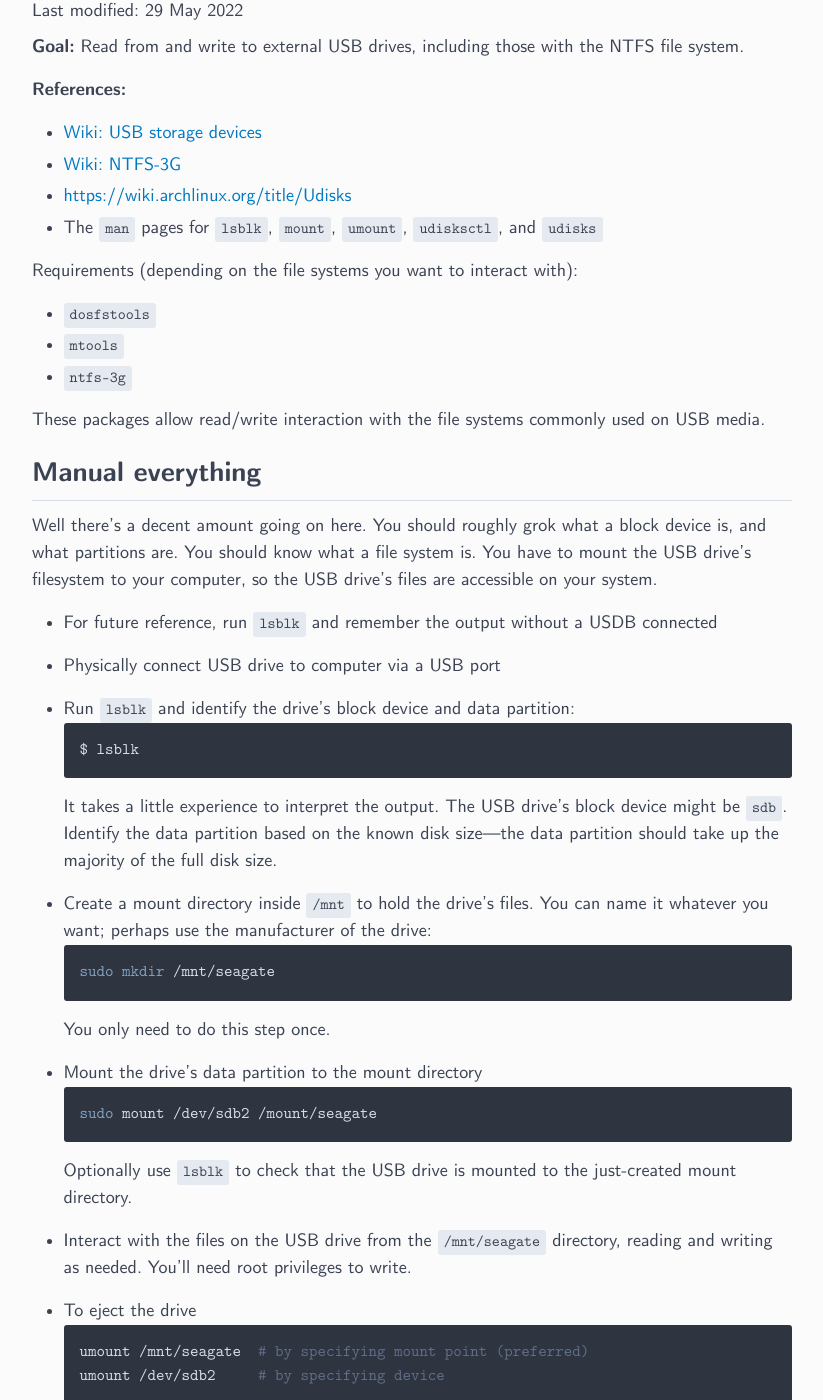
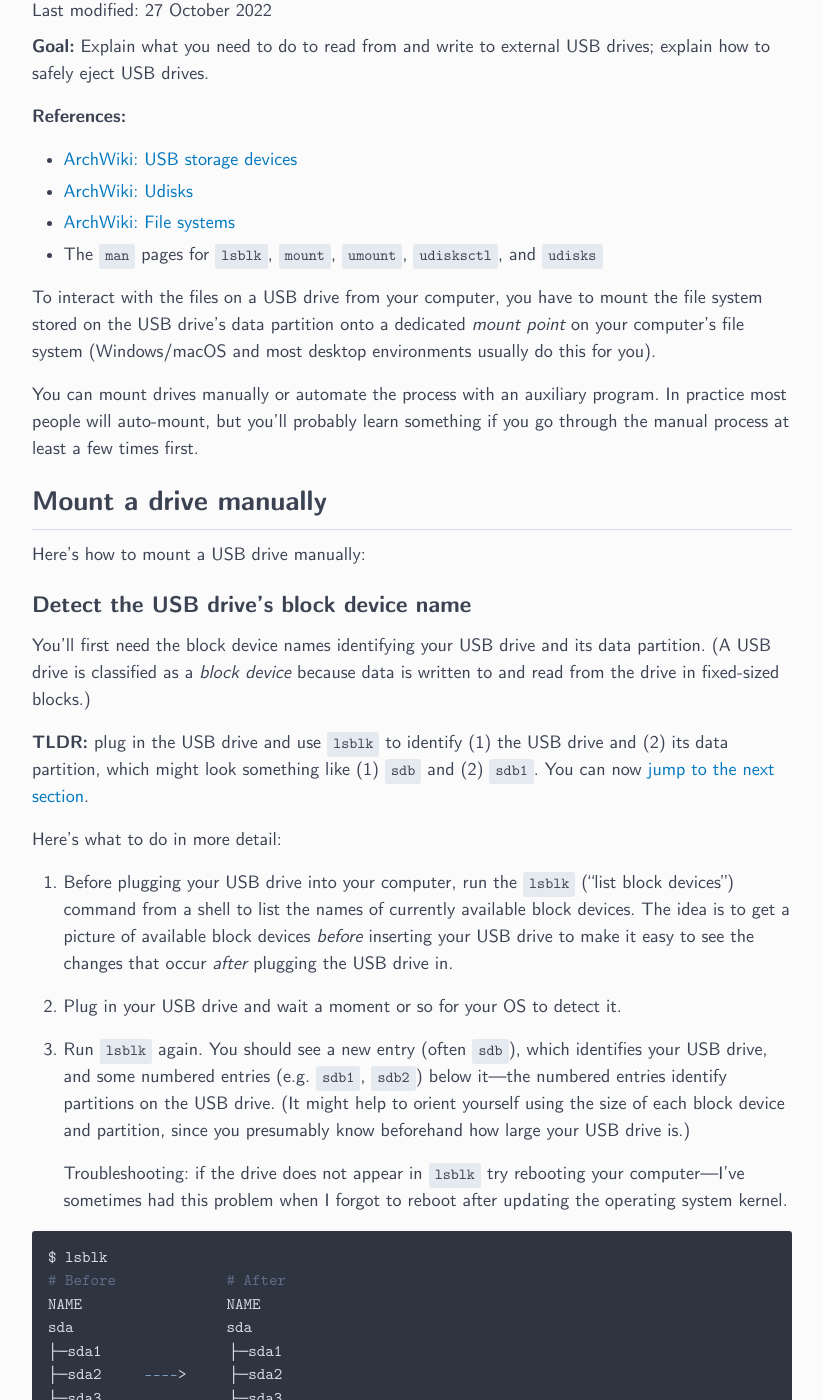
Before and after one commit to ejmastnak/ejmastnak.github.io, a Jekyll site: the page built from tutorials/arch/basics/usb.md, in a window 1280 px wide and 1400 px high, scrolled down 258 px. Shown: the whole window, without its empty margins (228-1051 px from the left). Built offline with Jekyll 4.4.1, drawn with Linux system fonts in a browser that asks for light colours; some of the changed text lies outside the part shown.

Commit message:
Polish USB article

````diff
--- a/tutorials/arch/basics/usb.md
+++ b/tutorials/arch/basics/usb.md
@@ -1,79 +1,162 @@
 ---
 title: USB drives on Arch Linux
 date: 2022-04-29 19:15:09 -0400
-date_last_mod: 2022-05-29 13:38:13 +0200
+date_last_mod: 2022-10-27 20:29:46 +0200
 ---
 
-# USB drives
+# Using USB drives on Arch
 
 {% include arch-notes-header.html %}
 
 {% include date.html %}
 
-**Goal:** Read from and write to external USB drives, including those with the NTFS file system.
+**Goal:** Explain what you need to do to read from and write to external USB drives;
+explain how to safely eject USB drives.
 
 **References:**
-- [Wiki: USB storage devices](https://wiki.archlinux.org/title/USB_storage_devices)
-- [Wiki: NTFS-3G](https://wiki.archlinux.org/title/NTFS-3G)
-- [https://wiki.archlinux.org/title/Udisks](https://wiki.archlinux.org/title/Udisks)
+- [ArchWiki: USB storage devices](https://wiki.archlinux.org/title/USB_storage_devices)
+- [ArchWiki: Udisks](https://wiki.archlinux.org/title/Udisks)
+- [ArchWiki: File systems](https://wiki.archlinux.org/title/file_systems)
 - The `man` pages for `lsblk`, `mount`, `umount`, `udisksctl`, and `udisks`
 
-Requirements (depending on the file systems you want to interact with):
-- `dosfstools`
-- `mtools`
-- `ntfs-3g`
+To interact with the files on a USB drive from your computer, you have to mount the file system stored on the USB drive's data partition onto a dedicated *mount point* on your computer's file system (Windows/macOS and most desktop environments usually do this for you).
 
-These packages allow read/write interaction with the file systems commonly used on USB media.
+You can mount drives manually or automate the process with an auxiliary program.
+In practice most people will auto-mount, but you'll probably learn something if you go through the manual process at least a few times first.
 
-## Manual everything
+## Mount a drive manually
 
-Well there's a decent amount going on here.
-You should roughly grok what a block device is, and what partitions are.
-You should know what a file system is.
-You have to mount the USB drive's filesystem to your computer, so the USB drive's files are accessible on your system.
+Here's how to mount a USB drive manually:
 
-- For future reference, run `lsblk` and remember the output without a USDB connected
+### Detect the USB drive's block device name
 
-- Physically connect USB drive to computer via a USB port
+You'll first need the block device names identifying your USB drive and its data partition.
+(A USB drive is classified as a *block device* because data is written to and read from the drive in fixed-sized blocks.)
 
-- Run `lsblk` and identify the drive's block device and data partition:
-  ```sh
-  $ lsblk
-  ```
-  It takes a little experience to interpret the output.
-  The USB drive's block device might be `sdb`.
-  Identify the data partition based on the known disk size---the data partition should take up the majority of the full disk size.
+**TLDR:** plug in the USB drive and use `lsblk` to identify (1) the USB drive and (2) its data partition, which might look something like (1) `sdb` and (2) `sdb1`.
+You can now [jump to the next section](#mount-the-usb-drive).
 
-- Create a mount directory inside `/mnt` to hold the drive's files.
-  You can name it whatever you want; perhaps use the manufacturer of the drive:
-  ```sh
-  sudo mkdir /mnt/seagate
-  ```
-  You only need to do this step once.
+Here's what to do in more detail:
 
-- Mount the drive's data partition to the mount directory
-  ```sh
-  sudo mount /dev/sdb2 /mount/seagate
-  ```
-  Optionally use `lsblk` to check that the USB drive is mounted to the just-created mount directory.
+1. Before plugging your USB drive into your computer, run the `lsblk` ("list block devices") command from a shell to list the names of currently available block devices.
+   The idea is to get a picture of available block devices *before* inserting your USB drive to make it easy to see the changes that occur *after* plugging the USB drive in.
 
-- Interact with the files on the USB drive from the `/mnt/seagate` directory, reading and writing as needed.
-  You'll need root privileges to write.
+1. Plug in your USB drive and wait a moment or so for your OS to detect it.
+1. Run `lsblk` again.
+   You should see a new entry (often `sdb`), which identifies your USB drive,
+   and some numbered entries (e.g. `sdb1`, `sdb2`) below it---the numbered entries identify partitions on the USB drive.
+   (It might help to orient yourself using the size of each block device and partition, since you presumably know beforehand how large your USB drive is.)
 
-- To eject the drive
-  ```sh
-  umount /mnt/seagate  # by specifying mount point (preferred)
-  umount /dev/sdb2     # by specifying device
+   Troubleshooting: if the drive does not appear in `lsblk` try rebooting your computer---I've sometimes had this problem when I forgot to reboot after updating the operating system kernel.
 
-  # Power off
-  echo 1 > /sys/block/DISK_NAME/device/delete
-  ```
-  From `man umount`, specifying the mount directory is preferred, in case the physical device is mounted to multiple directories.
+```bash
+$ lsblk
+# Before             # After
+NAME                 NAME
+sda                  sda
+├─sda1               ├─sda1
+├─sda2     ---->     ├─sda2
+├─sda3               ├─sda3
+└─sda4               └─sda4
+                     sdb       <-- USB drive
+                     └─sdb1    <-- USB drive data partition
+```
 
-  For the power off line see [https://unix.stackexchange.com/a/43450](https://unix.stackexchange.com/a/43450)
-  and [ArchWiki: USB storage/Device not shutting down after unmounting all partitions](https://wiki.archlinux.org/title/USB_storage_devices#Device_not_shutting_down_after_unmounting_all_partitions)
+You'll want to **identify two things**:
 
-## Using `udisksctl`
+1. The USB drive's identifier (e.g. `sdb` or `nvme0n1`).
+   I'll use `sdX` to avoid the risk of you blindly copying `sdb`, which could be something different on your computer---replace the `X` with the appropriate letter on your system (which may still be `b`).
+
+1. The identifier of the drive's data partition, which will be the drive identifier followed by an integer number (e.g. `sdb1` or `nvme0n1p1`).
+   The data partition should be the partition whose size roughly matches your USB drive's memory capacity.
+   I'll use `sdXN`---replace the `N` with the number on your computer.
+
+Remember these identifiers for later.
+
+### Mount the USB drive
+
+A mount point is a location on one file system from which you interact with a second file system;
+for our purposes, a mount point is the directory on your computer's file system at which you will load and interact with the files on the USB drive.
+<!-- (Note that the USB drive's files are not copied to the mount directory---the directory only serves as an access point.) -->
+
+Mount points are conventionally located inside the `/mnt` directory---you should first **create a directory inside `/mnt` to use as a USB mount point**.
+You can name it whatever you want; I'll use the generic `/mnt/usbdrive`
+
+```bash
+# Create a mount point for the USB drive.
+# You'll need sudo privileges because /mnt is on the root partition.
+sudo mkdir /mnt/usbdrive  # replace 'usbdrive' with whatever you like
+```
+
+You only need to create the mount directory once---it will stay on your file system and you can reuse it later as a mount point whenever you use a USB drive.
+
+You can then **mount the drive's data partition to the mount directory** using the `mount` command:
+
+```bash
+# Mount the USB drive by specifying its entry in the `/dev` directory.
+# Replace `sdXN` with the data partition identifier shown by `lsblk`, e.g. `sdb1`
+sudo mount /dev/sdXN /mnt/usbdrive
+```
+
+Check that the drive is properly mounted using `lsblk`---the `MOUNTPOINTS` column for the drive's data partition entry should now show `/mnt/usbdrive` (or whatever mountpoint you used).
+
+At this point you can **interact with the files on the USB drive from the mount directory on your computer's file system**, reading/writing/copying just like with any other directory (but note that you'll need root privileges to write to the drive if it's mounted in `/mnt`).
+
+Troubleshooting: if reading or writing fails (even when using root privileges), see if the the [Special file systems section](#special-file-systems) helps.
+
+## Ejecting the drive
+
+Ejecting a USB drive amounts to unmounting the drive's partitions and then powering off the device.
+First **unmount the drive's data partition** with the `umount` command:
+
+```bash
+# Unmount the drive's partitions---choose one option.
+
+# Option 1
+umount /mnt/usbdrive  # by specifying mount point (preferred)
+
+# Option 2
+umount /dev/sdXN      # by specifying the device partition (not preferred)
+```
+
+<!-- From `man umount`, specifying the mount directory is preferred, in case the physical device is mounted to multiple directories. -->
+
+You can check the drive is unmounted using `lsblk`---the `MOUNTPOINTS` column for the drive's data partition entry should now be blank.
+At this point it's probably safe to remove the drive, but it's best practice to first **power off the drive**;
+you can do this by writing directly to the USB drive's device files [(more info on Linux device files)](https://wiki.archlinux.org/title/Device_file).
+You'll need to do this with root privileges:
+
+```bash
+# Power off the drive itself (e.g. sdb) and not the data partition (e.g. sdb1)
+
+# Option 1: works from a normal user shell using sudo
+echo 1 | sudo tee /sys/block/sdX/device/delete
+
+# Option 2: works only from a root shell
+echo 1 > /sys/block/sdX/device/delete
+```
+
+Note that you can't just `sudo echo 1` as regular user because the sudo privileges aren't transfered through the `>` redirection operation, but you can get around this with `tee`.
+For more discussion of the power-off line see [this StackExchange answer](https://unix.stackexchange.com/a/43450) and/or [ArchWiki: USB storage/Device not shutting down after unmounting all partitions](https://wiki.archlinux.org/title/USB_storage_devices#Device_not_shutting_down_after_unmounting_all_partitions).
+
+## Mount automatically
+
+Install the `udisks2` package.
+
+```bash
+# Manually
+udisksctl mount -b /dev/sdXN
+```
+
+By default, udisks2 mounts removable drives under the ACL controlled directory `/run/media/$USER/`.
+To change this behavior see [ArchWiki: Udisks/Mount to `/media`](https://wiki.archlinux.org/title/Udisks#Mount_to_/media)
+
+You can automount with [udiskie](https://github.com/coldfix/udiskie).
+Install the `udiskie` package.
+Basically just autostart `udiskie` in the background when starting X;
+`udiskie` will then detect mounted USB drives and mount them using `udisks2` to the default location `/run/media/$USER/`.
+See https://github.com/coldfix/udiskie/wiki/Usage for documentation.
+
 
 ### Ejecting with `udisks2`
 This package allows you to disconnect power from an e.g. USB drive, which makes for safer ejecting.
@@ -100,9 +183,11 @@ Reference:
   Again, note that `udisksctl unmount` uses the device's data partition (e.g. `/dev/sdb2`) while `udisksctl power-off` uses the device itself (e.g. `/dev/sdb`).
 
 
-### File systems
+## Special file systems
 
-The `mount` command should detect the USB drive's file system and use the appropriate library if needed.
-See e.g. [https://wiki.archlinux.org/title/NTFS-3G](https://wiki.archlinux.org/title/NTFS-3G): the `mount` command should know to use the `ntfs` file system after an installation of `ntfs-3g`.
+If reading or writing fails (even when using root privileges),
+your USB drive may be using a file system that requires an additional package before you can read to/write from it.
+ Check the USB drive's file system (use e.g. `lsblk -f` and check the `FSTYPE` column), and then install the corresponding package listed in the "Userspace utilities" of the [ArchWiki file system table](https://wiki.archlinux.org/title/file_systems#Types_of_file_systems).
+Most commonly you'll run into problems with the NTFS file system and need to install the [`ntfs-3g` package](https://archlinux.org/packages/extra/x86_64/ntfs-3g/).
 
 {% include arch-notes-footer.html %}
````
